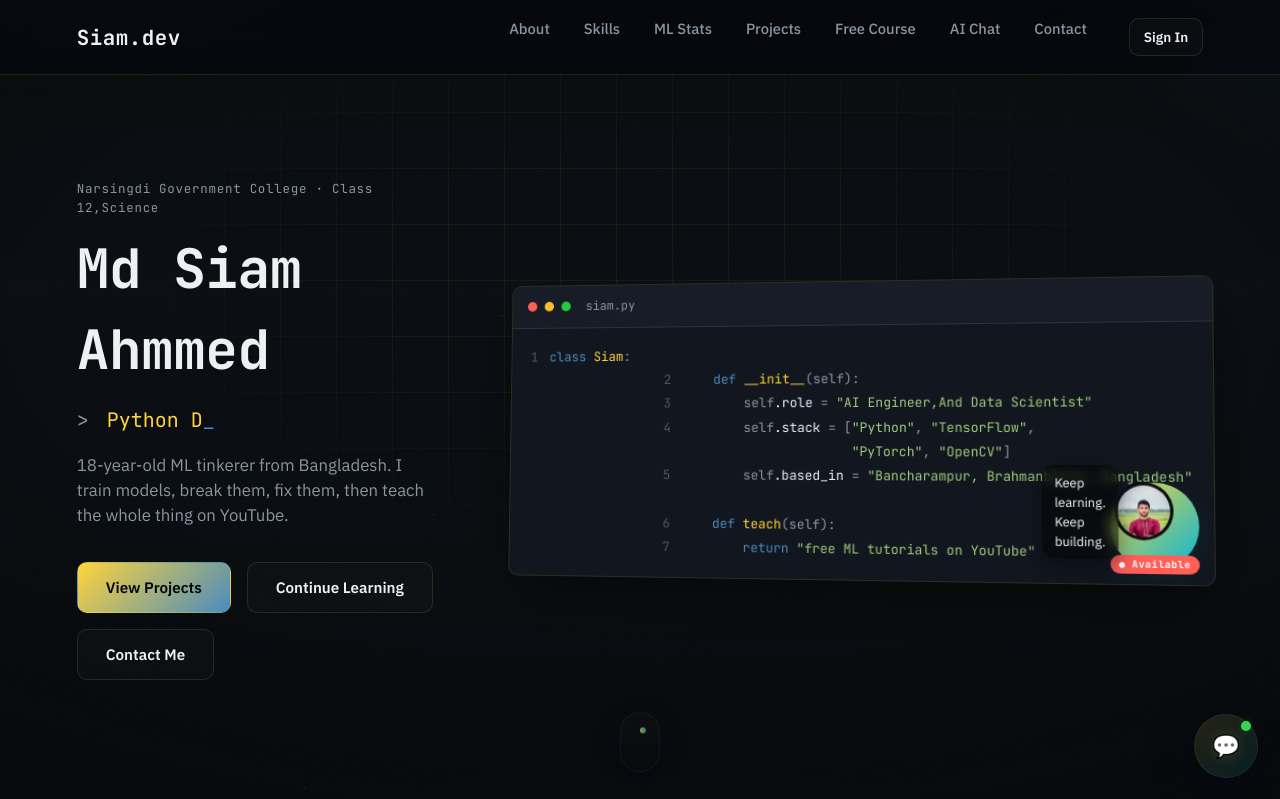
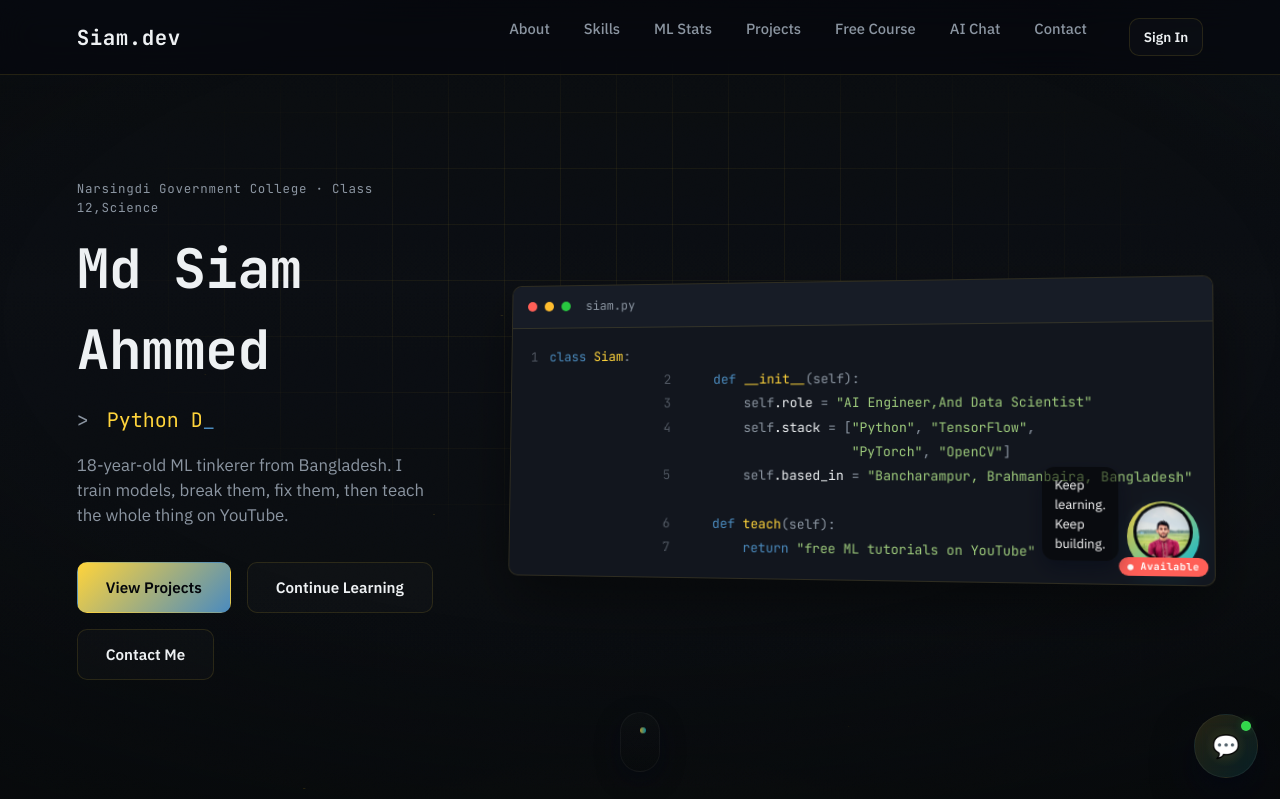
Before and after one commit to programmingwithsiam/newweb, a PHP site: page / in a window 1280 px wide. Shown: the top 799 px of the page. Run offline with PHP 8.4, Linux system fonts and the light colour scheme; some libraries are stand-ins or nearby versions.

Commit message:
Fix: consolidate .ide-webcam CSS to prevent overlap/overflow

```diff
--- a/assets/css/style.css
+++ b/assets/css/style.css
@@ -683,13 +683,7 @@ body::after {
 .tok-str { color: #9ecb7c; }
 .tok-punc { color: var(--text-dim); }
 
-.ide-webcam {
-  position: absolute;
-  right: 22px;
-  bottom: -18px;
-  width: 84px;
-  height: 84px;
-}
+/* webcam wrapper inside IDE window; final rules below override as needed */
 
 /* ============================================================== */
 /* Profile badge / webcam styling (unique badge for hero/webcam)   */
@@ -697,11 +691,18 @@ body::after {
 .ide-webcam{
   position: absolute;
   right: 14px;
-  bottom: 14px;
+  bottom: 12px;
+  display: inline-flex;
+  align-items: center;
+  justify-content: center;
+  width: auto;
+  height: auto;
+  gap: 6px;
+  padding: 6px;
   border-radius: 999px;
-  padding: 4px;
   background: linear-gradient(135deg, rgba(255,212,59,1), rgba(6,182,212,1));
   box-shadow: 0 10px 30px rgba(6,182,212,0.09);
+  z-index: 5;
 }
 .ide-webcam .profile-img{
   width: 56px;
```
